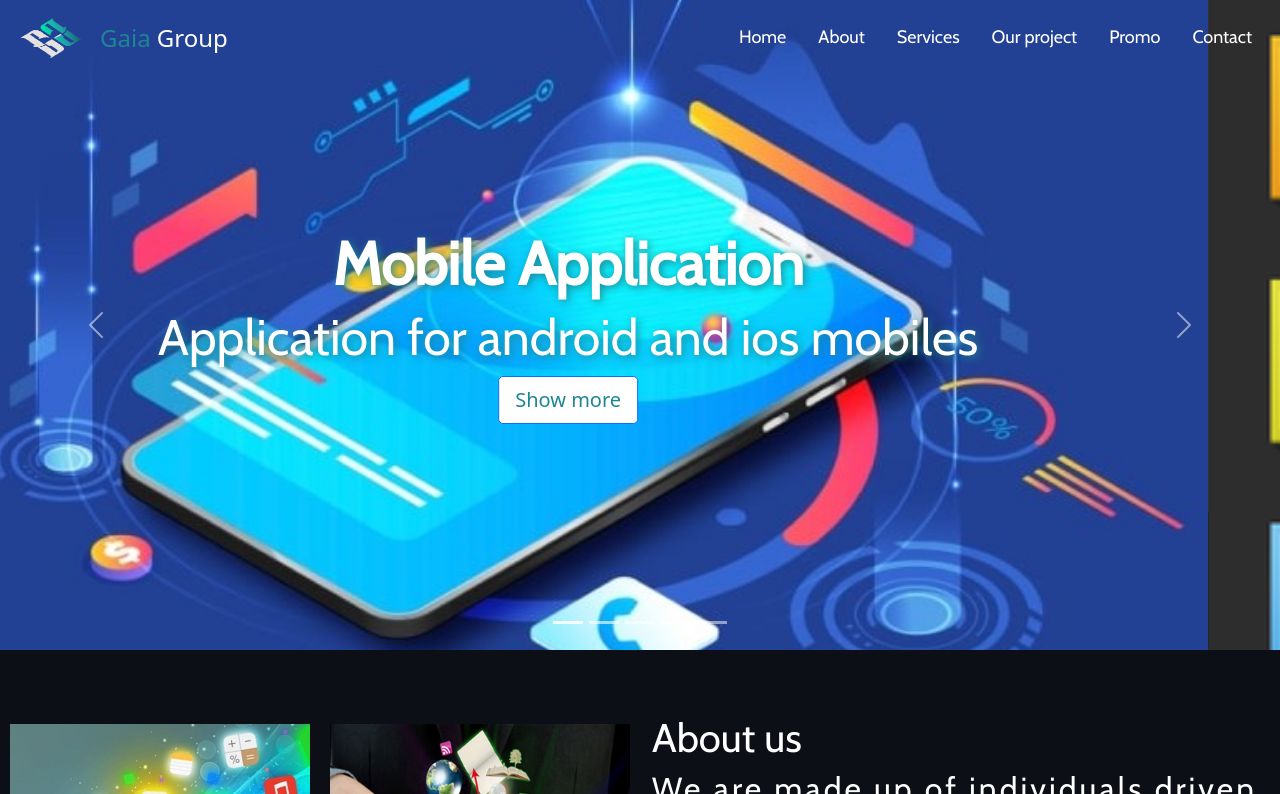
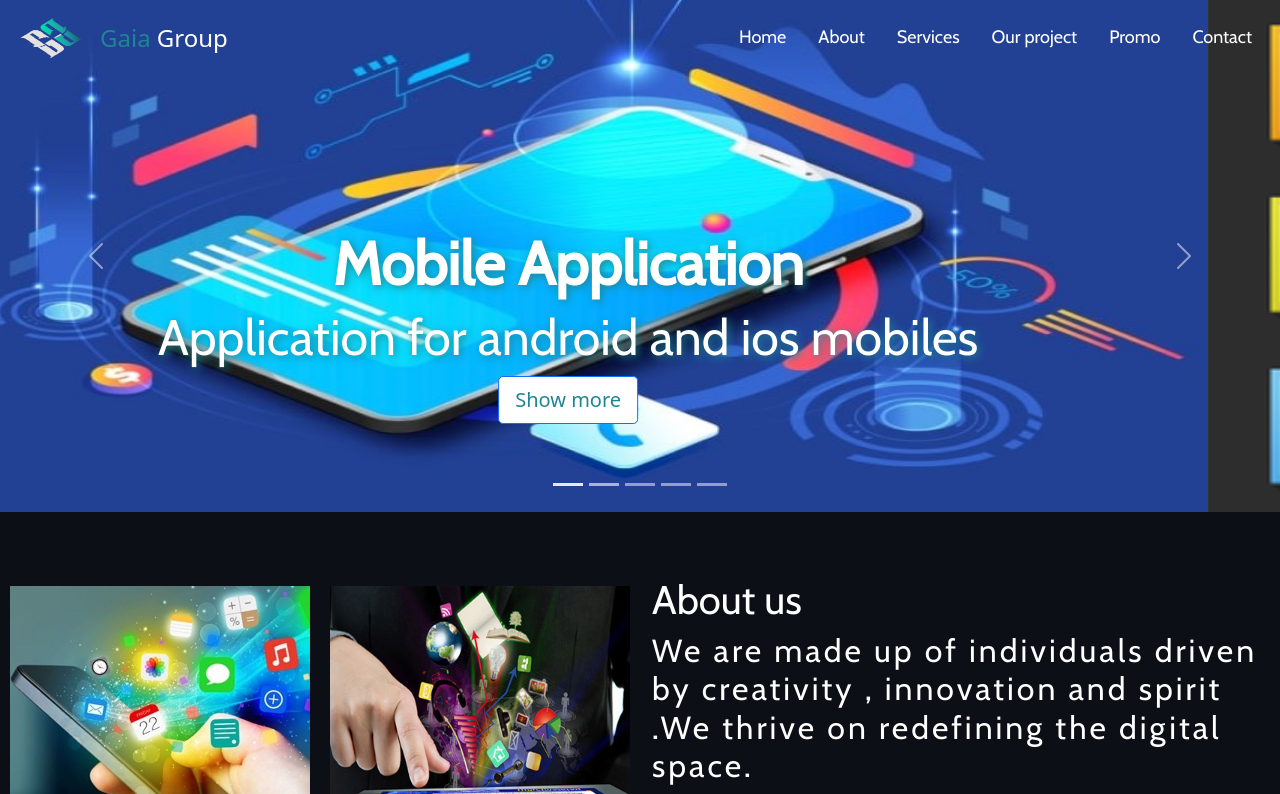
Before and after one commit to mahmood-shamieh/GaiaGroup, a plain HTML site: page index.html in a window 1280 px wide. Shown: the top 794 px of the page. Drawn offline with nearby package versions, Linux system fonts and the light colour scheme.

Commit message:
third commit

```diff
--- a/index.html
+++ b/index.html
@@ -53,9 +53,9 @@
       </ul>
     </header>
   </div>
-  <div>
+  <div id="carosel-div">
     <div id="myCarousel" class="carousel slide" data-bs-ride="carousel" data-interval=100 data-pause="hover"
-      style="height: 650px">
+      >
       <div class="carousel-indicators">
         <button type="button" data-bs-target="#myCarousel" data-bs-slide-to="0" class="active" aria-current="true"
           aria-label="Slide 1"></button>
@@ -64,7 +64,7 @@
         <button type="button" data-bs-target="#myCarousel" data-bs-slide-to="3" aria-label="Slide 4"></button>
         <button type="button" data-bs-target="#myCarousel" data-bs-slide-to="4" aria-label="Slide 5"></button>
       </div>
-      <div class="carousel-inner" style="height: 650px;">
+      <div class="carousel-inner" style="height: 100%;">
         <div class="carousel-item active">
           <svg class="bd-placeholder-img" width="100%" height="100%" xmlns="http://www.w3.org/2000/svg"
             aria-hidden="true" preserveAspectRatio="xMidYMid slice" focusable="false">
--- a/styleSheets/carousel.css
+++ b/styleSheets/carousel.css
@@ -112,6 +112,12 @@
   #carosel-text-body{
     font-size: 10px;
   }
+  #carosel-div{
+    padding-top: 160px;
+  }
+}
+#myCarousel{
+  height: 100%;background-color: #ffffff;
 }
 .bd-placeholder-img {
   font-size: 1.125rem;
@@ -139,5 +145,8 @@
   background-color: #1e8693;
 }
 #carosel-image{
-  height: max-content;
+
+  height: 100%;
+  object-fit: fill;
+  width: 100%;
 }
```
Also changed, not shown: styleSheets/headers.css (line endings or trailing spaces).
